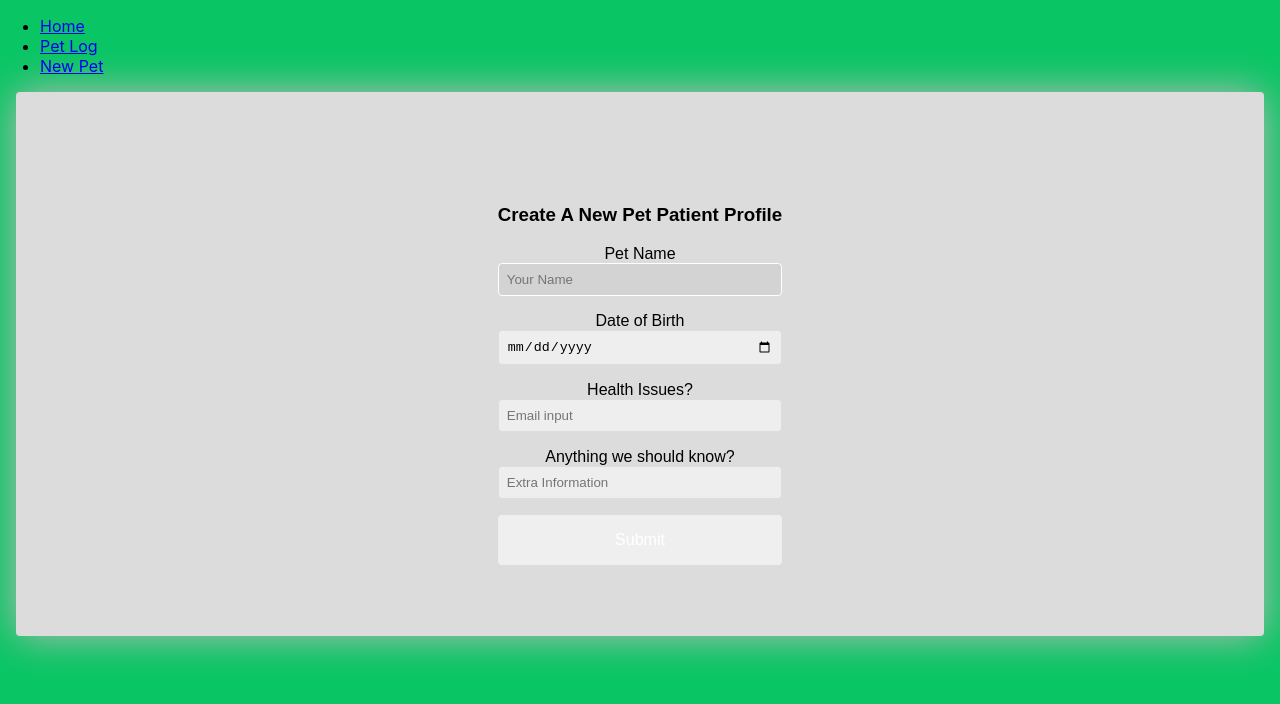
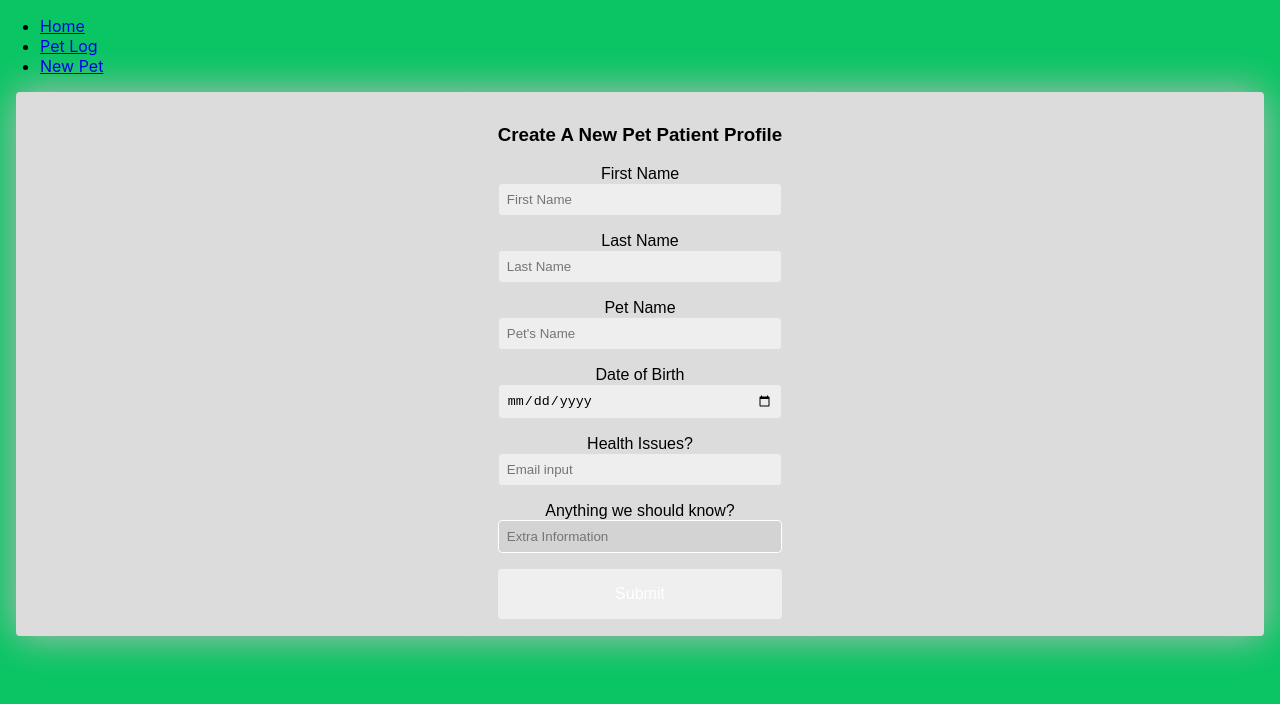
Before and after one commit to hulaus/Pet-Database, a React (Create React App) app: page /NewPet in a window 1280 px wide. Shown: the top 704 px of the page. Built offline with nearby package versions, Linux system fonts and the light colour scheme.

Commit message:
added First & last Name Section of Form. Need to add address & clean up More

```diff
--- a/src/components/newPet/NewPet.jsx
+++ b/src/components/newPet/NewPet.jsx
@@ -13,6 +13,31 @@ function NewPet() {
             <section class="section container">
             <form name="contact" id="contact-form">
             <h1 class="title" id="contact">Create A New Pet Patient Profile</h1>
+
+            <div class="field" >
+                <label class="label" className='Name-Input' for="firstName">First Name</label>
+                <div class="control">
+                    <input
+                    required
+                    class="input"
+                    type="text"
+                    autoFocus placeholder="First Name"
+                    name="firstName"
+                    />
+                <label class="label"  className='Name-Input' for="lastName">Last Name</label>
+                <div class="control">
+                    <input
+                    required
+                    class="input"
+                    type="text"
+                    autoFocus placeholder="Last Name"
+                    name="lastName"
+                    />
+                </div>
+                </div>
+
+            </div>
+
             <div class="field">
                 <label class="label" for="name">Pet Name</label>
                 <div class="control">
@@ -20,7 +45,7 @@ function NewPet() {
                     required
                     class="input"
                     type="text"
-                    autoFocus placeholder="Your Name"
+                    autoFocus placeholder="Pet's Name"
                     name="name"
                     />
                 </div>
@@ -33,7 +58,7 @@ function NewPet() {
                     class="input"
                     type="date"
                     required
-                    placeholder="Birthday input"
+                    autoFocus placeholder="Birthday input"
                     name="Birthdate"
                     />
                 </div>
@@ -46,7 +71,7 @@ function NewPet() {
                     class="input"
                     type="text"
                     required
-                    placeholder="Email input"
+                    autoFocus placeholder="Email input"
                     name="healthIssues"
                     />
                 </div>
@@ -59,7 +84,7 @@ function NewPet() {
                     class="input"
                     type="text"
                     required
-                    placeholder="Extra Information"
+                    autoFocus placeholder="Extra Information"
                     name="comments"
                     />
                 </div>
--- a/src/components/newPet/styles.css
+++ b/src/components/newPet/styles.css
@@ -10,7 +10,7 @@ margin:0;
 
 form {
     max-width: 70rem;
-    max-height: 20rem;
+    max-height: 30rem;
     margin: 1rem;
     padding: 2rem;
     border-radius: 4px;
@@ -29,7 +29,7 @@ font-size: 18px;
 font:500 1rem sans-serif;
 }
 
-input {
+  input {
     display: block;
     width: 100%;
     padding: 0.5rem;
```
